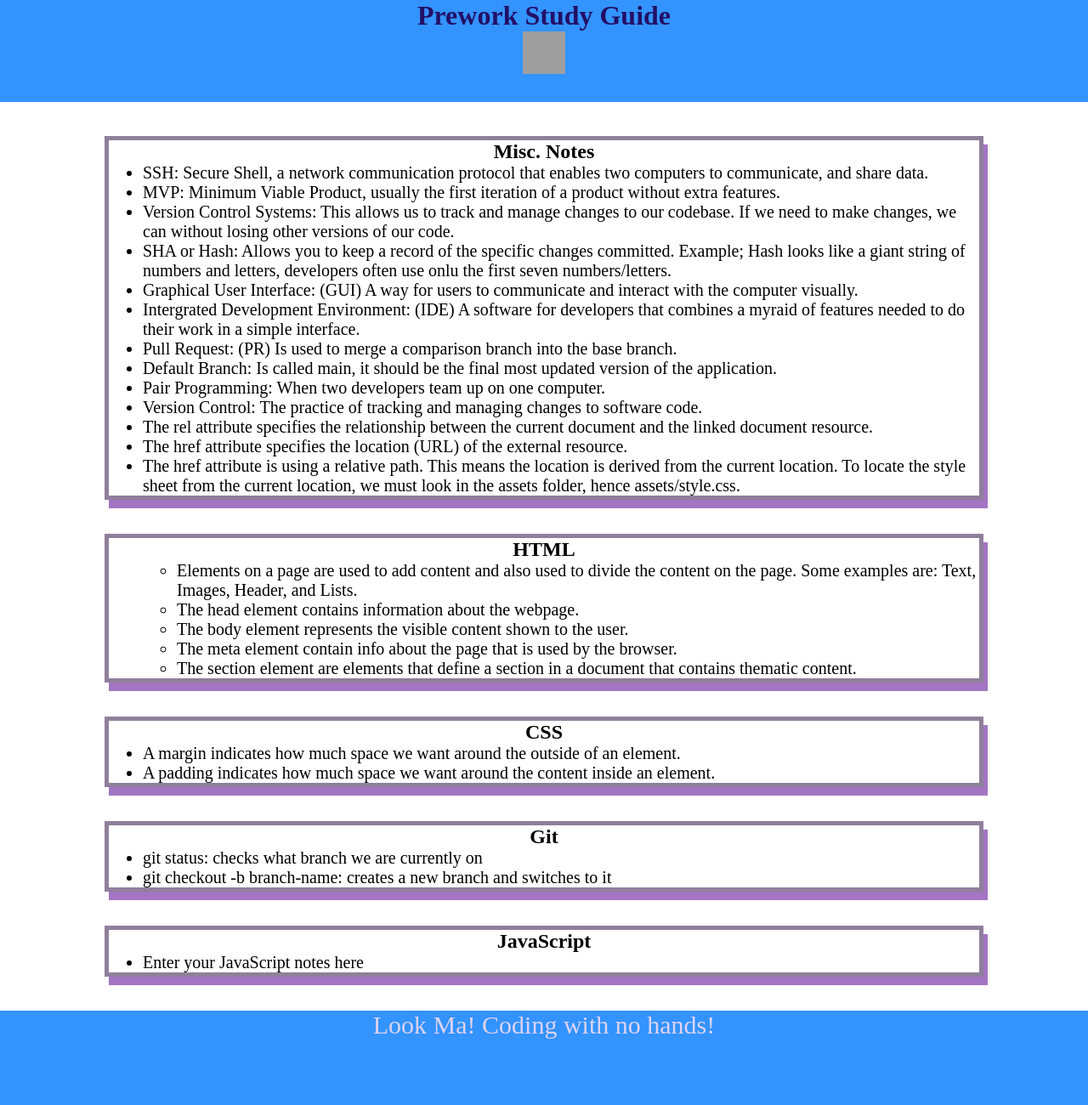
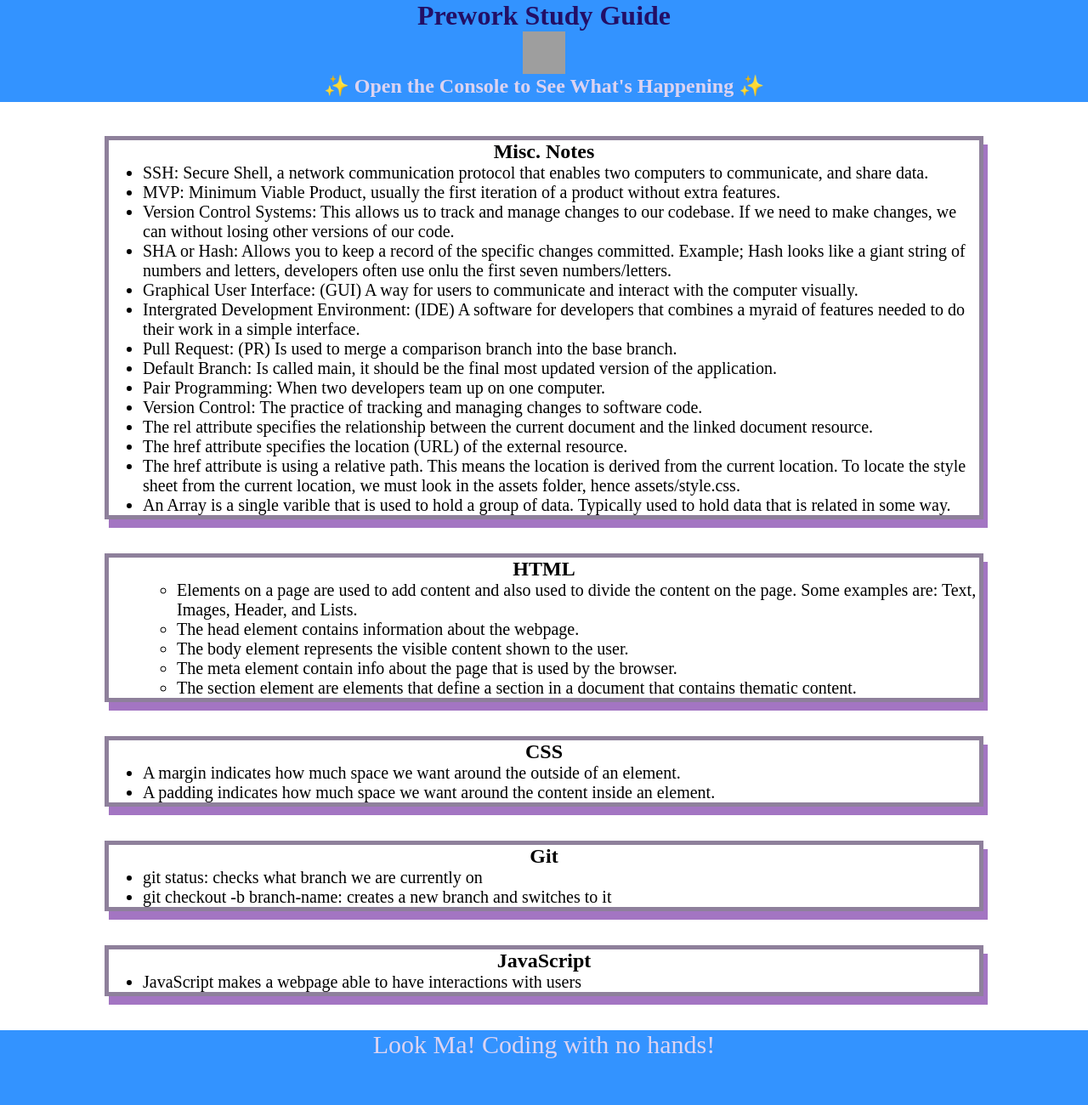
Before and after one commit to PotionSela/Prework-Study-Guide, a plain HTML site: page index.html in a window 1280 px wide. Shown: the top 1300 px of the page at 85% size. Drawn offline with Linux system fonts and the light colour scheme; grey boxes are pictures that could not be loaded.

Commit message:
<your message here>

```diff
--- /dev/null
+++ b/assets/script.js
@@ -0,0 +1,20 @@
+var topics = ['HTML', 'CSS', 'Git', 'JavaScript'];
+
+var shapes = ["HTML", "CSS", "Git", "JavaScript"];
+for(var x = 0; x < shapes.length; x++) {
+ console.log(shapes[x]);
+}
+
+/*
+if (topic === 'HTML') {
+ console.log("Let's study HTML!");
+} else if (topic === 'CSS') {
+ console.log("Let's study CSS!");
+} else if (topic === 'Git') {
+ console.log("Let's study Git!");
+} else if (topic === 'JavaScript') {
+ console.log("Let's study JavaScript!");
+} else {
+ console.log('Please try again!');
+}
+*/
--- a/index.html
+++ b/index.html
@@ -12,8 +12,9 @@
     <h1 style="color:rgb(35, 15, 101);">Prework Study Guide</h1>
     <img
       src="https://pic-bstarstatic.akamaized.net/ugc/eeada6dcbbd69026429f8b3f87b58f90a7cdfd97.png"
-      alt="Profile image of cat wearing a bow tie."
+      alt="Profile image of lucky star."
     />
+    <h2>✨ Open the Console to See What's Happening ✨</h2>
   </header>
 
   <main>
@@ -35,6 +36,7 @@
           <li>The rel attribute specifies the relationship between the current document and the linked document resource.</li>
           <li>The href attribute specifies the location (URL) of the external resource.</li>
           <li>The href attribute is using a relative path. This means the location is derived from the current location. To locate the style sheet from the current location, we must look in the assets folder, hence assets/style.css.</li>
+          <li>An Array is a single varible that is used to hold a group of data. Typically used to hold data that is related in some way.</li>
         </ul>
     </section>
     <section class="card" id="html-section">
@@ -70,12 +72,13 @@
     <section class="card" id="javascript-section">
         <h2>JavaScript</h2>
         <ul>
-          <li>Enter your JavaScript notes here</li>
+          <li>JavaScript makes a webpage able to have interactions with users</li>
         </ul>
     </section>
   </main>
   <footer>
     <p>Look Ma! Coding with no hands!</p>
   </footer>
+  <script src="./assets/script.js"></script>
 </body>
 </html>
```
